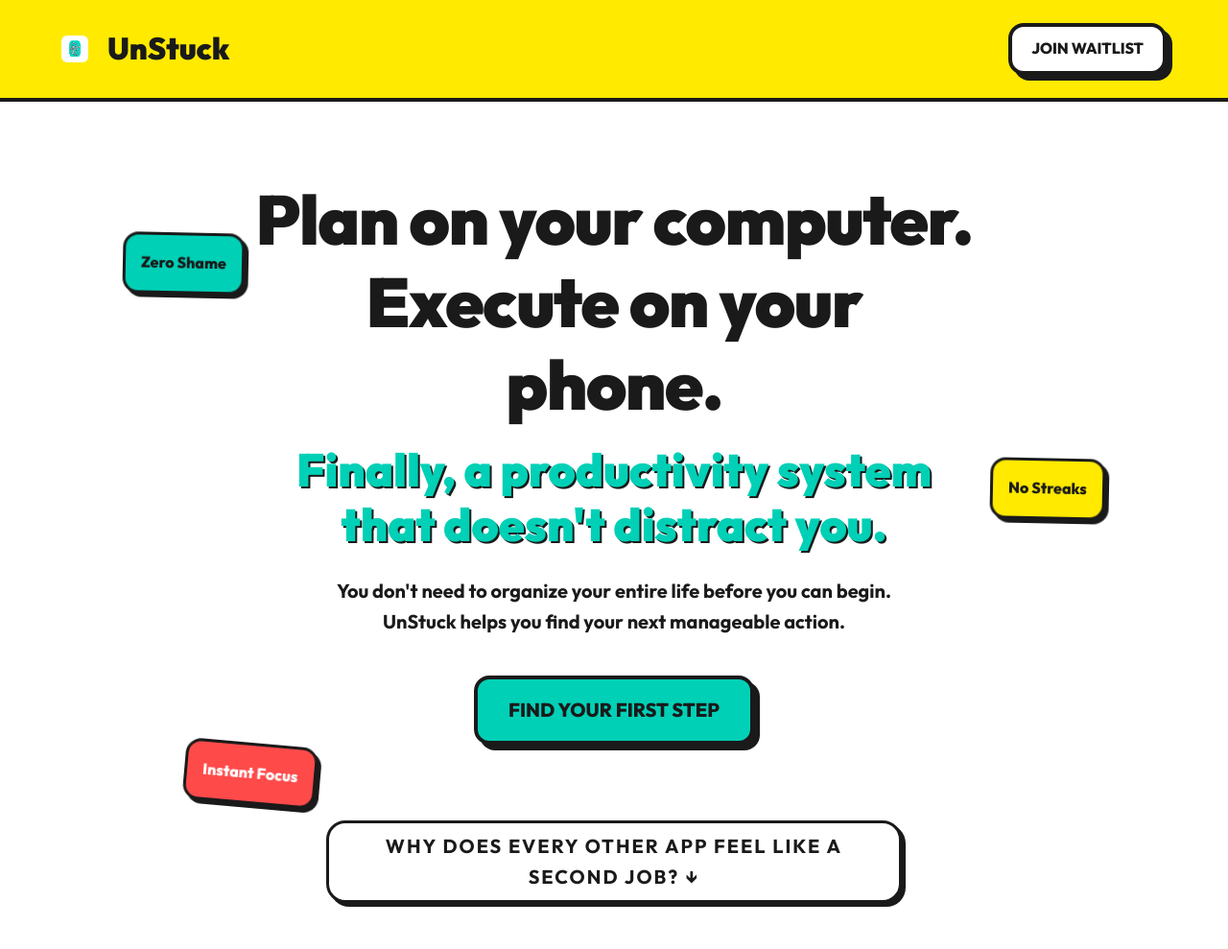
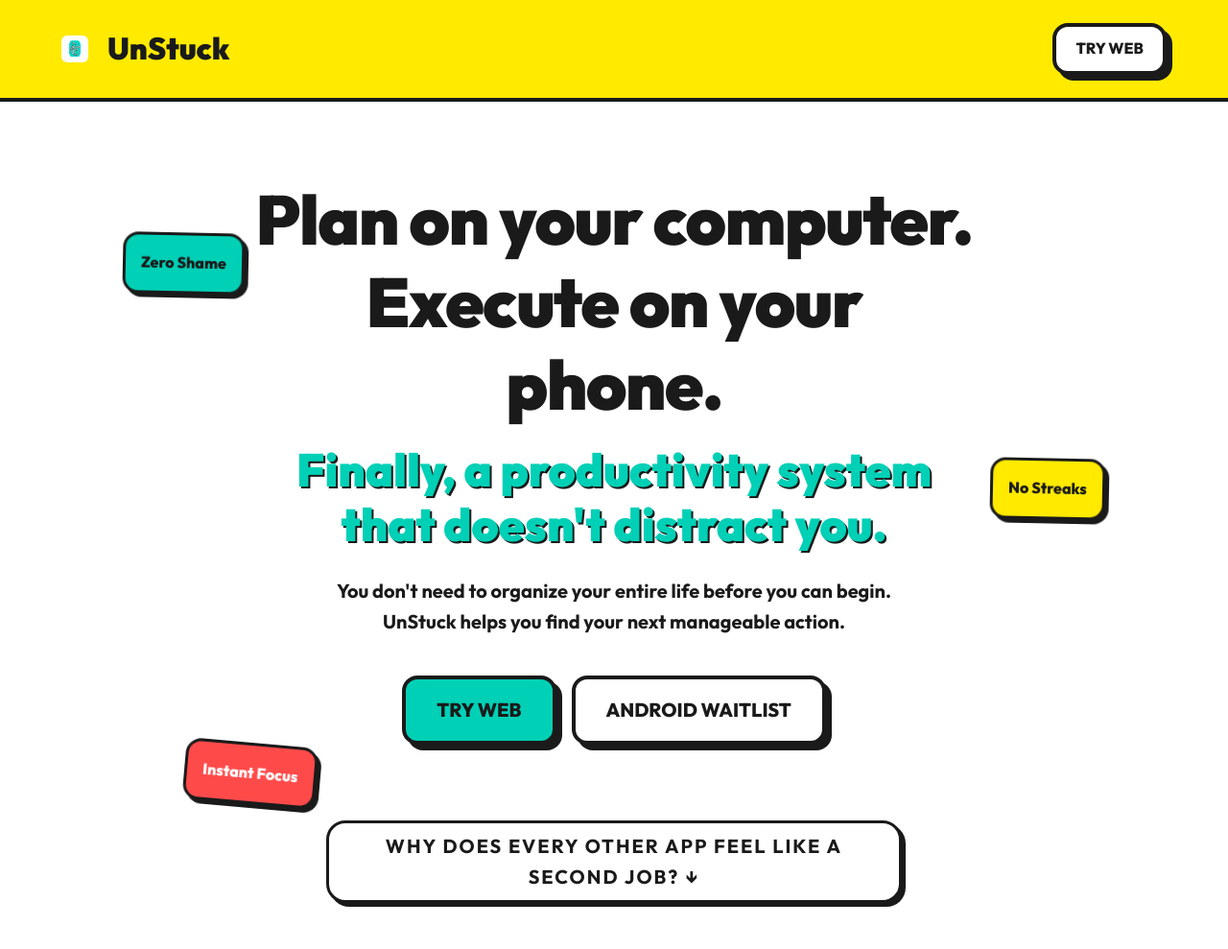
Before and after one commit to focusflow-app/unstuck-app, a plain HTML site: page index.html in a window 1280 px wide. Shown: the top 989 px of the page at 96% size. Drawn offline with nearby package versions, Linux system fonts and the light colour scheme.

Commit message:
feat: update landing page CTAs to promote live web app and Android waitlist

```diff
--- a/index.html
+++ b/index.html
@@ -17,7 +17,7 @@
                 <img src="unstuck-logo.png" alt="UnStuck Logo" style="width: 28px; height: 28px; border-radius: 6px; margin-right: 8px;">
                 UnStuck
             </a>
-            <a href="#waitlist" class="neo-btn secondary" style="padding: 10px 20px; font-size: 1rem;">Join Waitlist</a>
+            <a href="https://unstuck-web-app.vercel.app/" class="neo-btn secondary" style="padding: 10px 20px; font-size: 1rem;">Try Web</a>
         </div>
     </header>
 
@@ -34,7 +34,10 @@
                 <h1>Plan on your computer.<br>Execute on your phone.</h1>
                 <h2>Finally, a productivity system that doesn't distract you.</h2>
                 <p>You don't need to organize your entire life before you can begin. UnStuck helps you find your next manageable action.</p>
-                <a href="#waitlist" class="neo-btn">Find Your First Step</a>
+                <div style="display: flex; gap: 16px; justify-content: center; flex-wrap: wrap;">
+                    <a href="https://unstuck-web-app.vercel.app/" class="neo-btn">Try Web</a>
+                    <a href="#waitlist" class="neo-btn secondary" style="background: white; color: var(--vibrant-dark);">Android Waitlist</a>
+                </div>
                 <div class="logical-bridge">
                     <p class="bridge-text">Why does every other app feel like a second job? ↓</p>
                 </div>
@@ -168,12 +171,12 @@
         <!-- Waitlist CTA -->
         <section id="waitlist" class="waitlist section-spacing">
             <div class="container neo-box waitlist-box">
-                <h2>Stop fighting your brain.</h2>
-                <p style="margin-top: 16px;">Join the waitlist to get exclusive early access to the UnStuck Web and Android apps.</p>
+                <h2>Take it on the go.</h2>
+                <p style="margin-top: 16px;">The Web App is live. Join the waitlist below to get exclusive early access to the upcoming UnStuck Android app.</p>
 
                 <form id="waitlist-form" class="waitlist-form">
                     <input type="email" id="email" class="neo-input" placeholder="Enter your email address..." required>
-                    <button type="submit" class="neo-btn" id="submit-btn">Find Your First Step</button>
+                    <button type="submit" class="neo-btn" id="submit-btn">Join Android Waitlist</button>
                     <div id="form-message" class="form-message"></div>
                 </form>
             </div>
```
